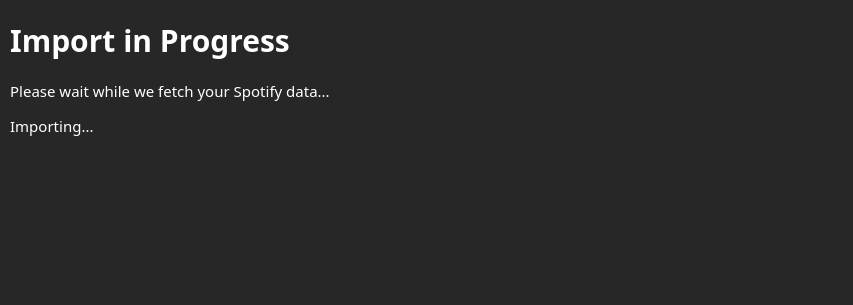
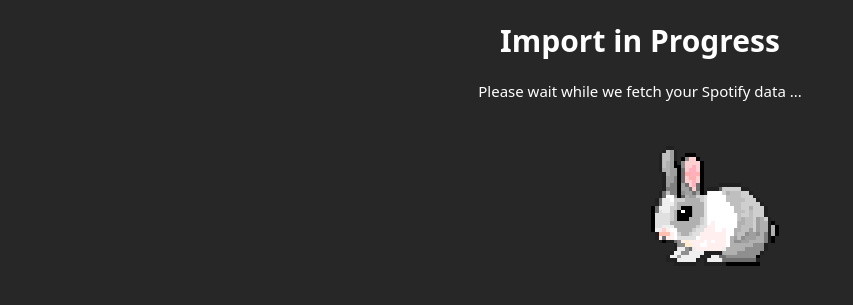
Before and after one commit to AlenkaJ/SpotifyDjangoApp, a Django app: template spotify_filter/templates/spotify_filter/importing.html in a window 1280 px wide. Shown: the top 305 px of the page, without its empty margins (0-853 px from the left). Run offline with Django 5.2, Linux system fonts and the light colour scheme; the template is opened without the code that fills it, so the values that code supplies are empty; parts of the project's set-up code (start-up, migrations or seed data) failed here and were passed over.

Commit message:
very important improvement of the import page

```diff
--- a/spotify_filter/static/spotify_filter/styles.css
+++ b/spotify_filter/static/spotify_filter/styles.css
@@ -17,3 +17,7 @@
   color: white;
   background-color: rgb(39, 39, 39);
 }
+
+h1 {
+  text-align: center;
+}
--- a/spotify_filter/templates/spotify_filter/importing.html
+++ b/spotify_filter/templates/spotify_filter/importing.html
@@ -5,11 +5,17 @@
     <meta charset="UTF-8" />
     {% load static %}
     <link rel="stylesheet" href="{% static 'spotify_filter/styles.css' %}">
+    <style>
+        h1 {text-align: center;}
+        div {text-align: center;}
+    </style>
   </head>
 <body>
 <h1>Import in Progress</h1>
-  <p>Please wait while we fetch your Spotify data...</p>
-  <div id="status">Importing...</div>
+  <div id="status"><p>Please wait while we fetch your Spotify data ...</p>
+    <img src="/static/spotify_filter/images/hopping.gif" height="150" alt="bunny"/>
+  </div>
+
       <script>
         const taskId = "{{ task_id }}";
         const statusUrl = "{% url 'spotify_filter:task_status' task_id='PLACEHOLDER' %}".replace('PLACEHOLDER', taskId);
```
Also changed, not shown: spotify_filter/static/spotify_filter/images/hopping.gif (added).
